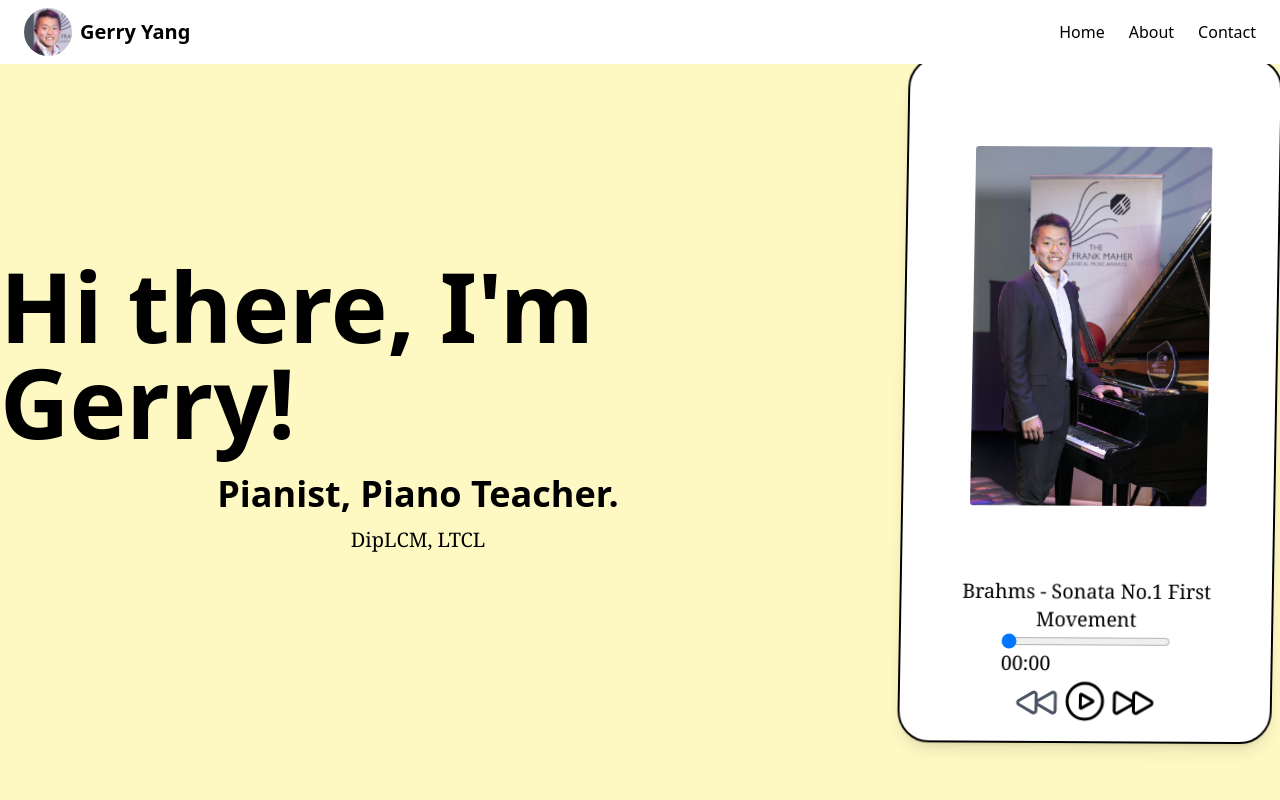
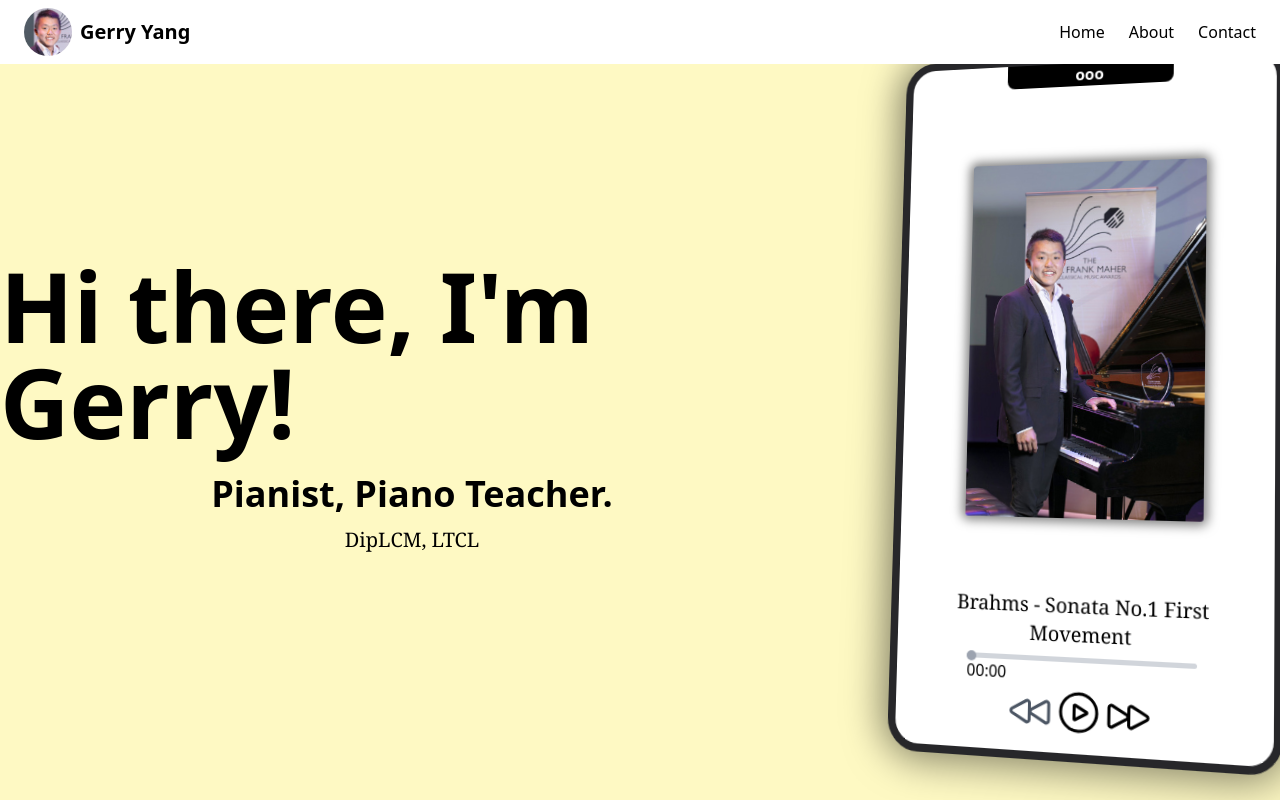
Before and after one commit to gerry004/gerry-yang-pianist, a React (Create React App) app: page / in a window 1280 px wide. Shown: the top 800 px of the page. Built offline with nearby package versions, Linux system fonts and the light colour scheme.

Commit message:
useIntersectionObserver | Audio Player Design

```diff
--- a/src/components/AudioPlayer.js
+++ b/src/components/AudioPlayer.js
@@ -37,15 +37,16 @@ function AudioPlayer() {
 	}
 
 	return (
-		<div className="flex justify-center items-center">
-			<div className="gyp__audio-player-3d max-w-full bg-white border-black border-2 shadow-lg flex flex-col justify-center items-center p-4">
+		<div className="flex justify-center items-center perspective-1000">
+			<div className="gyp__audio-player-3d max-w-full bg-white border-zinc-800 border-8 shadow-lg flex flex-col justify-center items-center p-4">
+				<span className="bg-black text-white font-bold text-center h-1/6 w-1/2 block -mt-4 mb-2 rounded-br-lg rounded-bl-lg">ooo</span>
 				<audio ref={audio} preload="metadata" src={state.currentAudio.audio}></audio>
 				<img ref={image} src={frankMaher} alt="Frank Maher Standing" className="gyp__image-3d max-w-xs m-3"></img>
 				<p className="text-center">{state.currentAudio.composer} - {state.currentAudio.title}</p>
-				<input ref={slider} type="range" min="0" max={state.durationSeconds} value={state.currentSeconds} onChange={changeSlider} className="w-1/2"></input>
-				<div className="flex flex-row w-1/2">
-					<p className="justify-start">{state.currentTime}</p>
-					<p className="ml-auto">{state.duration}</p>
+				<input ref={slider} type="range" min="0" max={state.durationSeconds} value={state.currentSeconds} onChange={changeSlider} className="gyp__range-slider w-2/3 mt-2"></input>
+				<div className="flex flex-row w-2/3">
+					<span className="justify-start">{state.currentTime}</span>
+					<span className="ml-auto">{state.duration}</span>
 				</div>
 				<div className="flex flex-row">
 					<svg onClick={() => { dispatch({ type: ACTIONS.playPrevious, payload: audio, audioObjects: AUDIO_OBJECTS }) }} className={`w-12 h-12 fill-none hover:fill-slate-300 ${state.disabledPrevious ? "text-gray-600" : "text-black"}`} mlns="http://www.w3.org/2000/svg" viewBox="0 0 24 24" strokeWidth={1.5} stroke="currentColor">
--- a/src/components/Timeline.js
+++ b/src/components/Timeline.js
@@ -1,11 +1,11 @@
-import { useEffect } from 'react';
 import TIMELINE_OBJECTS from '../content/timelineObjects';
 import PianoSidebar from './PianoSidebar';
+import useIntersectionObserver from '../custom hooks/useIntersectionObserver';
 
 function TimelineContent(props) {
 	return (
-		<div>
-			<h2 id={props.id}>{props.title}</h2>
+		<div id={props.id} className="gyp__scroll-snap-child h-screen">
+			<h2>{props.title}</h2>
 			<p>{props.content}</p>
 			<img src={props.image} alt={props.title} className="max-w-xs"></img>
 		</div>
@@ -13,28 +13,18 @@ function TimelineContent(props) {
 }
 
 function Timeline() {
-
-	useEffect(() => {
-		const observer = new IntersectionObserver((entries) => {
-			entries.forEach((entry) => {
-				if (entry.isIntersecting) {
+	const scaleUp = (entry) => {
 		const buttonId = "piano-key-" + entry.target.id;
 		const buttonElement = document.getElementById(buttonId);
 		buttonElement?.classList.add("text-4xl");
 	}
-				if (!entry.isIntersecting) {
+	const scaleDown = (entry) => {
 		const buttonId = "piano-key-" + entry.target.id;
 		const buttonElement = document.getElementById(buttonId);
 		buttonElement?.classList.remove("text-4xl");
 	}
-			})
-		}, []);
 
-		const titles = document.querySelectorAll("h2");
-		titles.forEach((title) => {
-			observer.observe(title);
-		})
-	}, [])
+	useIntersectionObserver(".gyp__scroll-snap-child", scaleUp, scaleDown);
 
 	const timeline = TIMELINE_OBJECTS.map((object, index) => {
 		return (
@@ -49,7 +39,7 @@ function Timeline() {
 				<div className="w-1/3">
 					<PianoSidebar />
 				</div>
-				<div className="w-2/3 border-black border-2 p-8">
+				<div className="gyp__scroll-snap-parent w-2/3 border-black border-2 p-8">
 					{timeline}
 				</div>
 			</div>
--- /dev/null
+++ b/src/custom hooks/useIntersectionObserver.js
@@ -0,0 +1,20 @@
+import {useEffect} from "react";
+
+function useIntersectionObserver(observedClass, onEnter, onLeave) {
+	useEffect(() => {
+
+		const observer = new IntersectionObserver((entries) => {
+			entries.forEach((entry) => {
+				if (entry.isIntersecting) onEnter(entry);
+				if (!entry.isIntersecting) onLeave(entry);
+			})
+		}, { threshold: 0.5 });
+
+		const titles = document.querySelectorAll(observedClass);
+		titles.forEach((title) => {
+			observer.observe(title);
+		})
+	}, [observedClass, onEnter, onLeave])
+}
+
+export default useIntersectionObserver;
--- a/src/styles/style.css
+++ b/src/styles/style.css
@@ -5,6 +5,7 @@
 body {
   overflow-x:hidden;
   margin: 0px;
+  scroll-snap-type: y mandatory;
 }
 
 h1 {
@@ -27,9 +28,40 @@ p {
   @apply text-white bg-black font-medium h-14 border-black border-2 -my-7 col-start-1 col-span-3
 }
 
+
+.gyp__scroll-snap-child {
+  scroll-snap-align: start;
+}
+
+.perspective-1000 {
+  perspective: 1000px;
+}
+
+.gyp__range-slider {
+  -webkit-appearance: none;
+  outline: none;
+  height: 5px;
+  -webkit-transition: .2s;
+  transition: opacity .2s;
+  @apply bg-gray-300 rounded-full hover:bg-gray-400
+}
+
+.gyp__range-slider::-webkit-slider-thumb {
+  -webkit-appearance: none;
+  outline: none;
+  width: 10px;
+  height: 10px;
+  cursor: pointer;
+  @apply bg-gray-400 rounded-full
+}
+
+.gyp__range-slider::-webkit-slider-thumb:hover {
+  transform: scale(1.4);
+  @apply bg-gray-500
+}
+
 .gyp__audio-player-3d {
-  perspective: 1000px;
-  box-shadow: 2px 10px 30px hsla(0%, 0%, 0%, 0,25);
+  box-shadow: 0px 0px 40px 6px rgba(0, 0, 0, 0.5);
   transform: rotateX(4deg) rotateY(-10deg) rotateZ(1deg);
   border-radius: 2em;
   transition-duration: 1000ms;
@@ -42,7 +74,7 @@ p {
 
 .gyp__image-3d {
   perspective: 1500px;
-  box-shadow: 3px 12px 35px hsla(0%, 0%, 0%, 0,25);
+  box-shadow: 0px 0px 14px 5px rgba(0, 0, 0, 0.5);
   border-radius: 0.25em;
   transform: scale(0.75);
   transition-duration: 1000ms;
@@ -50,5 +82,6 @@ p {
 }
 
 .gyp__image-scale-up {
+  box-shadow: 0px 0px 8px 3px rgba(0, 0, 0, 0.25);
   transform: rotate(0) scale(1);
 }
```
Lines whose indentation alone changed are shown as unchanged.
